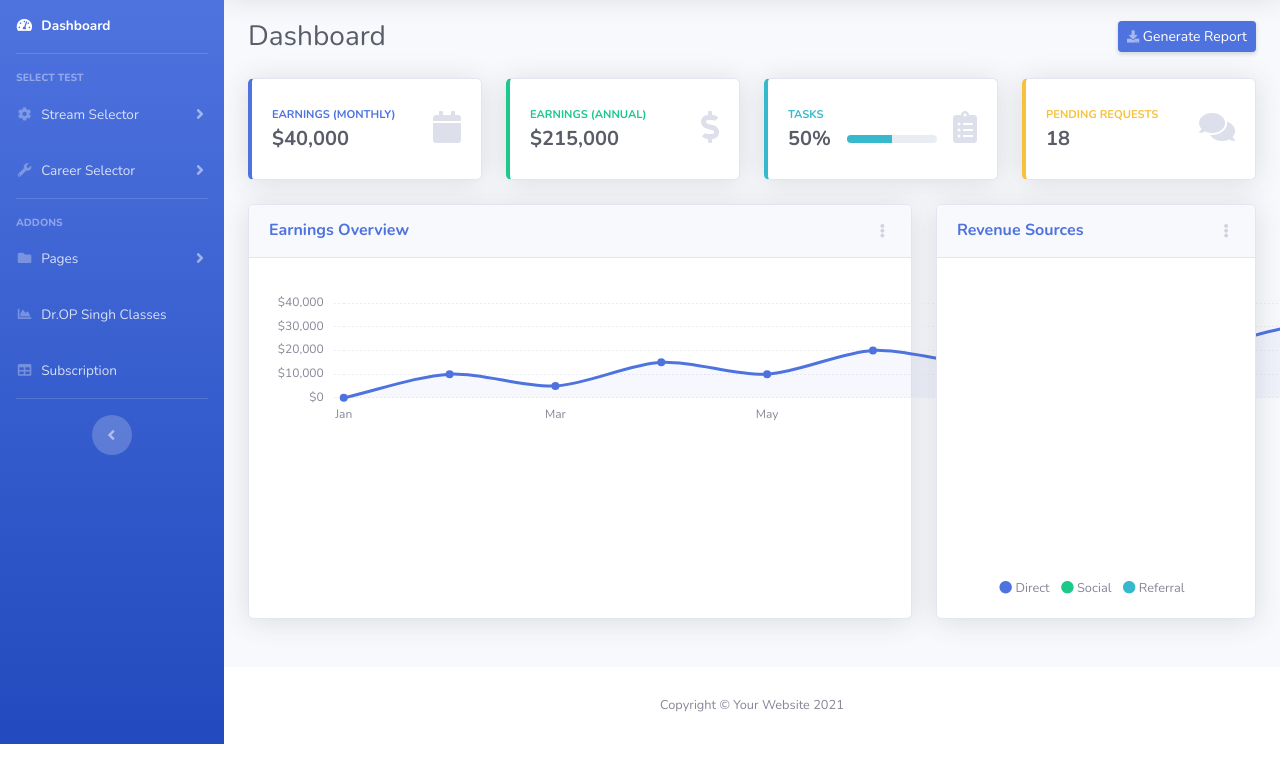
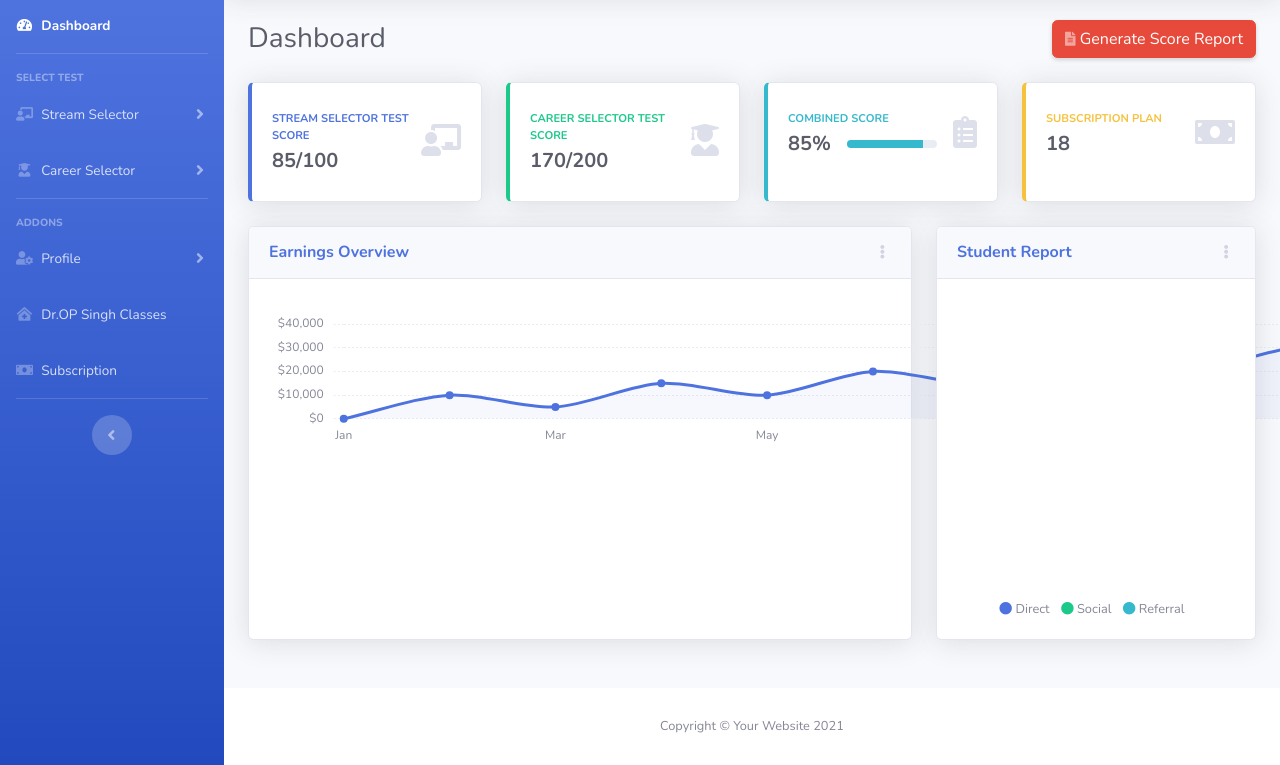
Before and after one commit to jazz-design/stream_selector, a website with bundled scripts: page index.html in a window 1280 px wide. Shown: the part 74-839 px from the top of the page. Before the commit the page ends 818 px from the top, so only its background shows below. Built offline with nearby package versions, Linux system fonts and the light colour scheme.

Commit message:
update index

```diff
--- a/index.html
+++ b/index.html
@@ -60,7 +60,7 @@
             <li class="nav-item">
                 <a class="nav-link collapsed" href="#" data-toggle="collapse" data-target="#collapseTwo"
                     aria-expanded="true" aria-controls="collapseTwo">
-                    <i class="fas fa-fw fa-cog"></i>
+                    <i class="fas fa-fw fa-chalkboard-teacher"></i>
                     <span>Stream Selector</span>
                 </a>
                 <div id="collapseTwo" class="collapse" aria-labelledby="headingTwo" data-parent="#accordionSidebar">
@@ -76,7 +76,7 @@
             <li class="nav-item">
                 <a class="nav-link collapsed" href="#" data-toggle="collapse" data-target="#collapseUtilities"
                     aria-expanded="true" aria-controls="collapseUtilities">
-                    <i class="fas fa-fw fa-wrench"></i>
+                    <i class="fas fa-fw fa-user-graduate"></i>
                     <span>Career Selector</span>
                 </a>
                 <div id="collapseUtilities" class="collapse" aria-labelledby="headingUtilities"
@@ -103,34 +103,28 @@
             <li class="nav-item">
                 <a class="nav-link collapsed" href="#" data-toggle="collapse" data-target="#collapsePages"
                     aria-expanded="true" aria-controls="collapsePages">
-                    <i class="fas fa-fw fa-folder"></i>
-                    <span>Pages</span>
+                    <i class="fas fa-fw fa-user-cog"></i>
+                    <span>Profile</span>
                 </a>
                 <div id="collapsePages" class="collapse" aria-labelledby="headingPages" data-parent="#accordionSidebar">
                     <div class="bg-white py-2 collapse-inner rounded">
-                        <h6 class="collapse-header">Login Screens:</h6>
-                        <a class="collapse-item" href="login.html">Login</a>
-                        <a class="collapse-item" href="register.html">Register</a>
-                        <a class="collapse-item" href="forgot-password.html">Forgot Password</a>
-                        <div class="collapse-divider"></div>
-                        <h6 class="collapse-header">Other Pages:</h6>
-                        <a class="collapse-item" href="404.html">404 Page</a>
-                        <a class="collapse-item" href="blank.html">Blank Page</a>
-                    </div>
+                        <h6 class="collapse-header">Edit Profile</h6>
+                        <a class="collapse-item" href="login.html">Settings</a>
+                       </div>
                 </div>
             </li>
 
             <!-- Nav Item - Charts -->
             <li class="nav-item">
                 <a class="nav-link" href="charts.html">
-                    <i class="fas fa-fw fa-chart-area"></i>
+                    <i class="fas fa-fw fa-clinic-medical"></i>
                     <span>Dr.OP Singh Classes</span></a>
             </li>
 
             <!-- Nav Item - Tables -->
             <li class="nav-item">
                 <a class="nav-link" href="tables.html">
-                    <i class="fas fa-fw fa-table"></i>
+                    <i class="fas fa-fw fa-money-bill"></i>
                     <span>Subscription</span></a>
             </li>
 
@@ -228,28 +222,7 @@
                                         <span class="font-weight-bold">A new monthly report is ready to download!</span>
                                     </div>
                                 </a>
-                                <a class="dropdown-item d-flex align-items-center" href="#">
-                                    <div class="mr-3">
-                                        <div class="icon-circle bg-success">
-                                            <i class="fas fa-donate text-white"></i>
-                                        </div>
-                                    </div>
-                                    <div>
-                                        <div class="small text-gray-500">December 7, 2019</div>
-                                        $290.29 has been deposited into your account!
-                                    </div>
-                                </a>
-                                <a class="dropdown-item d-flex align-items-center" href="#">
-                                    <div class="mr-3">
-                                        <div class="icon-circle bg-warning">
-                                            <i class="fas fa-exclamation-triangle text-white"></i>
-                                        </div>
-                                    </div>
-                                    <div>
-                                        <div class="small text-gray-500">December 2, 2019</div>
-                                        Spending Alert: We've noticed unusually high spending for your account.
-                                    </div>
-                                </a>
+
                                 <a class="dropdown-item text-center small text-gray-500" href="#">Show All Alerts</a>
                             </div>
                         </li>
@@ -300,8 +273,8 @@
                     <!-- Page Heading -->
                     <div class="d-sm-flex align-items-center justify-content-between mb-4">
                         <h1 class="h3 mb-0 text-gray-800">Dashboard</h1>
-                        <a href="#" class="d-none d-sm-inline-block btn btn-sm btn-primary shadow-sm"><i
-                                class="fas fa-download fa-sm text-white-50"></i> Generate Report</a>
+                        <a href="#" class="d-none d-sm-inline-block btn btn-danger shadow-sm"><i
+                                class="fas fa-file-alt fa-sm text-white-50"></i>  Generate Score Report</a>
                     </div>
 
                     <!-- Content Row -->
@@ -314,11 +287,11 @@
                                     <div class="row no-gutters align-items-center">
                                         <div class="col mr-2">
                                             <div class="text-xs font-weight-bold text-primary text-uppercase mb-1">
-                                                Earnings (Monthly)</div>
-                                            <div class="h5 mb-0 font-weight-bold text-gray-800">$40,000</div>
+                                                Stream Selector Test Score</div>
+                                            <div class="h5 mb-0 font-weight-bold text-gray-800">85/100</div>
                                         </div>
                                         <div class="col-auto">
-                                            <i class="fas fa-calendar fa-2x text-gray-300"></i>
+                                            <i class="fas fa-chalkboard-teacher fa-2x text-gray-300"></i>
                                         </div>
                                     </div>
                                 </div>
@@ -332,11 +305,11 @@
                                     <div class="row no-gutters align-items-center">
                                         <div class="col mr-2">
                                             <div class="text-xs font-weight-bold text-success text-uppercase mb-1">
-                                                Earnings (Annual)</div>
-                                            <div class="h5 mb-0 font-weight-bold text-gray-800">$215,000</div>
+                                                Career Selector Test Score</div>
+                                            <div class="h5 mb-0 font-weight-bold text-gray-800">170/200</div>
                                         </div>
                                         <div class="col-auto">
-                                            <i class="fas fa-dollar-sign fa-2x text-gray-300"></i>
+                                            <i class="fas fa-user-graduate fa-2x text-gray-300"></i>
                                         </div>
                                     </div>
                                 </div>
@@ -349,16 +322,16 @@
                                 <div class="card-body">
                                     <div class="row no-gutters align-items-center">
                                         <div class="col mr-2">
-                                            <div class="text-xs font-weight-bold text-info text-uppercase mb-1">Tasks
+                                            <div class="text-xs font-weight-bold text-info text-uppercase mb-1">Combined Score
                                             </div>
                                             <div class="row no-gutters align-items-center">
                                                 <div class="col-auto">
-                                                    <div class="h5 mb-0 mr-3 font-weight-bold text-gray-800">50%</div>
+                                                    <div class="h5 mb-0 mr-3 font-weight-bold text-gray-800">85%</div>
                                                 </div>
                                                 <div class="col">
                                                     <div class="progress progress-sm mr-2">
                                                         <div class="progress-bar bg-info" role="progressbar"
-                                                            style="width: 50%" aria-valuenow="50" aria-valuemin="0"
+                                                            style="width: 85%" aria-valuenow="50" aria-valuemin="0"
                                                             aria-valuemax="100"></div>
                                                     </div>
                                                 </div>
@@ -379,11 +352,11 @@
                                     <div class="row no-gutters align-items-center">
                                         <div class="col mr-2">
                                             <div class="text-xs font-weight-bold text-warning text-uppercase mb-1">
-                                                Pending Requests</div>
+                                                Subscription Plan</div>
                                             <div class="h5 mb-0 font-weight-bold text-gray-800">18</div>
                                         </div>
                                         <div class="col-auto">
-                                            <i class="fas fa-comments fa-2x text-gray-300"></i>
+                                            <i class="fas fa-money-bill fa-2x text-gray-300"></i>
                                         </div>
                                     </div>
                                 </div>
@@ -432,7 +405,7 @@
                                 <!-- Card Header - Dropdown -->
                                 <div
                                     class="card-header py-3 d-flex flex-row align-items-center justify-content-between">
-                                    <h6 class="m-0 font-weight-bold text-primary">Revenue Sources</h6>
+                                    <h6 class="m-0 font-weight-bold text-primary">Student Report</h6>
                                     <div class="dropdown no-arrow">
                                         <a class="dropdown-toggle" href="#" role="button" id="dropdownMenuLink"
                                             data-toggle="dropdown" aria-haspopup="true" aria-expanded="false">
```
